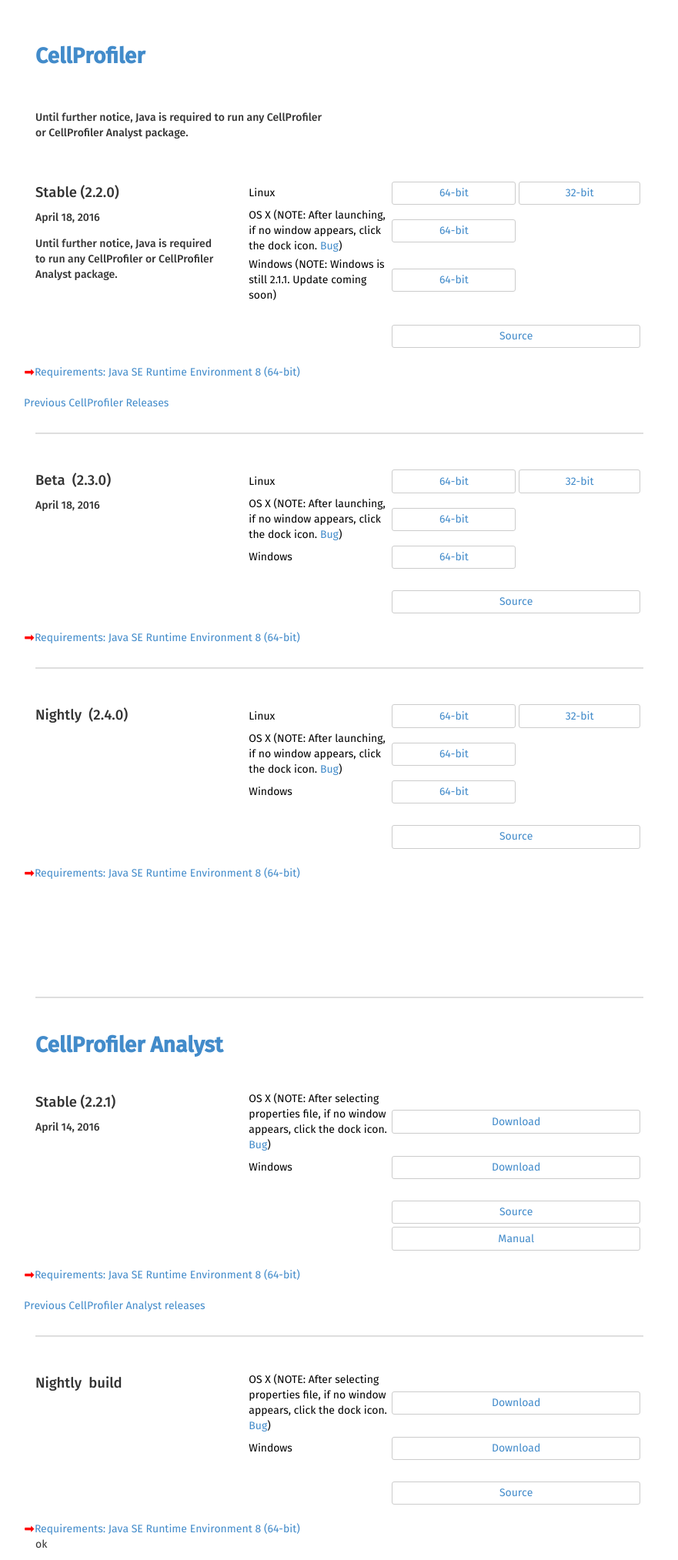
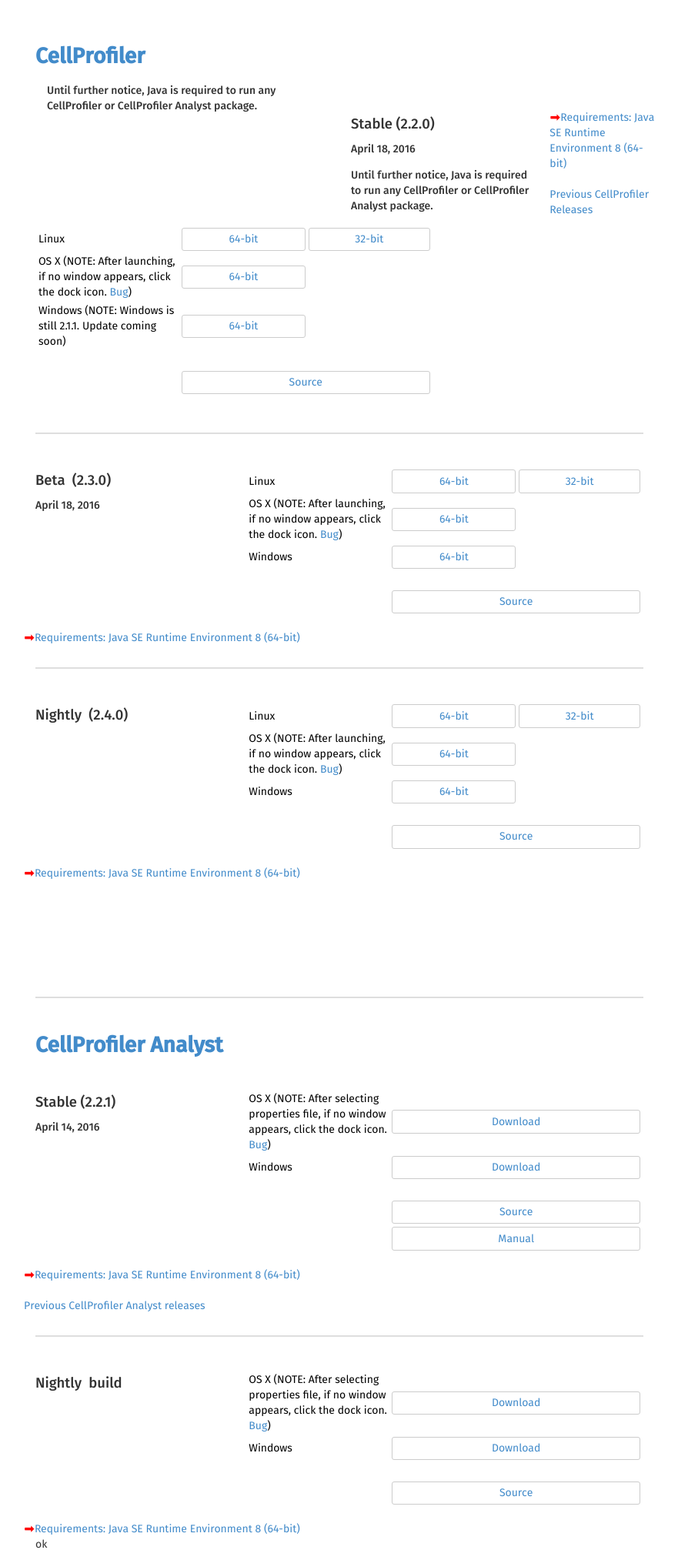
Before and after one commit to CellProfiler/cellprofiler.github.com-backup, a Jekyll site: the page built from releases/index.html, in a window 1280 px wide. Shown: the whole page at 77% size, without its empty margins (199-1080 px from the left). Built offline with Jekyll 4.4.1, drawn with Linux system fonts in a browser that asks for light colours.

Commit message:
fix header once more

```diff
--- a/releases/index.html
+++ b/releases/index.html
@@ -3,10 +3,9 @@
 title: Releases &middot; CellProfiler
 redirect_from: "/download.html"
 ---
-<div class="row install">
-  <div class="col-md-6 side-header">
-    <h3>Until further notice, Java is required to run any CellProfiler or CellProfiler Analyst package.</h3>
-  </div>
+
+<div class="col-md-6 side-header">
+  <h3>Until further notice, Java is required to run any CellProfiler or CellProfiler Analyst package.</h3>
 </div>
 
 <div class="row install">
```
